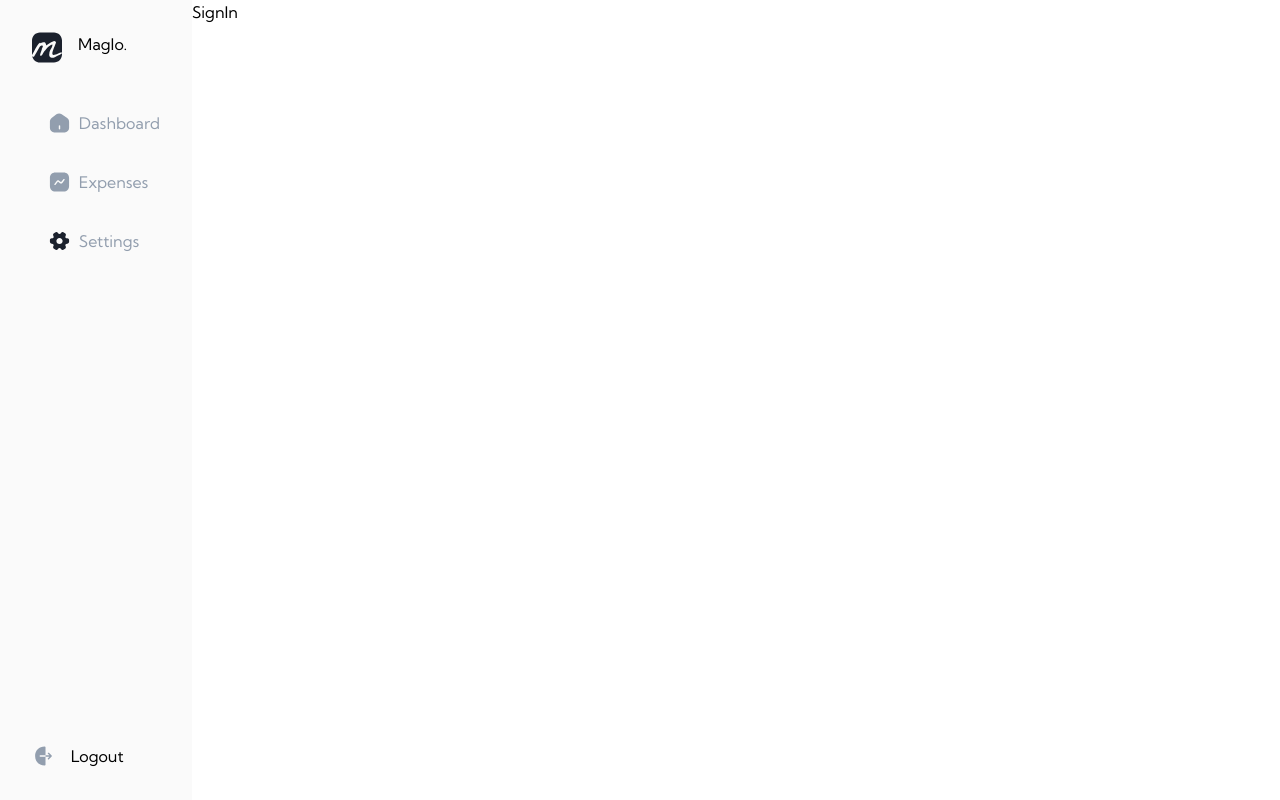
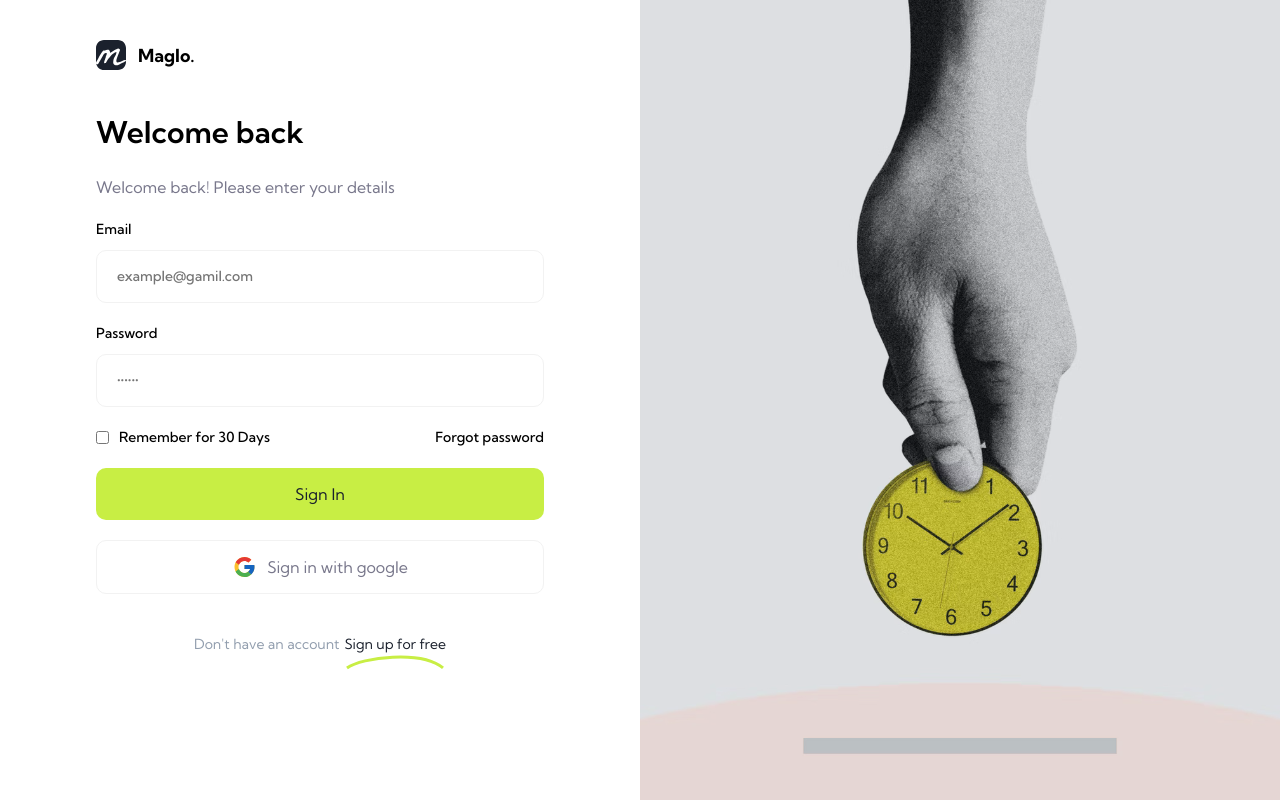
Before and after one commit to BreatheTempest/React-Expense-Tracker, a React (Create React App) app: page /signin in a window 1280 px wide. Built offline with nearby package versions, Linux system fonts and the light colour scheme; no server answers.

Commit message:
Add signin page

```diff
--- a/src/App.js
+++ b/src/App.js
@@ -1,18 +1,18 @@
-import AuthProvider from "./contexts/AuthContext";
-import { Routes, Route } from "react-router-dom";
+import AuthProvider from './contexts/AuthContext';
+import { Routes, Route } from 'react-router-dom';
 
-import SignIn from "./pages/SignIn";
-import SignUp from "./pages/SignUp";
-import Dashboard from "./pages/Dashboard";
-import Settings from "./pages/Settings";
-import Transactions from "./pages/Transactions";
-import Navigation from "./components/Navigation/Navigation";
+import SignIn from './pages/SignIn';
+import SignUp from './pages/SignUp';
+import Dashboard from './pages/Dashboard';
+import Settings from './pages/Settings';
+import Transactions from './pages/Transactions';
+import Navigation from './components/Navigation/Navigation';
 
 function App() {
 	return (
 		<div className="app-container">
 			<AuthProvider>
-        <Navigation />
+				{/* <Navigation /> */}
 				<Routes>
 					<Route path="/" element={<Dashboard />} />
 					<Route path="settings" element={<Settings />} />
--- a/src/components/Button.js
+++ b/src/components/Button.js
@@ -1,6 +1,10 @@
 export default function Button(props) {
 	return (
-		<button className={props.class} onClick={props.onClick}>
+		<button
+			className={props.class}
+			onClick={props.onClick}
+			disabled={props.disabled}
+		>
 			{props.icon && <img src={props.icon} alt="" />}
 			{props.value}
 		</button>
--- a/src/pages/SignIn/index.js
+++ b/src/pages/SignIn/index.js
@@ -1,5 +1,129 @@
-import React from 'react';
+import './style.css';
 
-export default function SignIn() {
-	return <div>SignIn</div>;
+import { useEffect, useState } from 'react';
+import { useAuth } from '../../contexts/AuthContext';
+import { useNavigate, Link } from 'react-router-dom';
+
+import Logo from '../../components/Logo';
+import Input from '../../components/Input';
+import Button from '../../components/Button';
+
+import img from '../../assets/images/signup.svg';
+import googleIcon from '../../assets/icons/Google.svg';
+import swoosh from '../../assets/swoosh.svg';
+
+export default function Signup() {
+	const { login } = useAuth();
+	const navigate = useNavigate();
+	const [loading, setLoading] = useState(false);
+	const [data, setData] = useState({
+		email: '',
+		password: '',
+	});
+	const [errors, setErrors] = useState({
+		email: '',
+		password: '',
+	});
+
+	const handleSubmit = (e) => {
+		e.preventDefault();
+		if (Object.keys(errors).length === 0) {
+			login(data.email, data.password)
+				.then(() => {
+					setLoading(true);
+					navigate('/', { replace: true });
+				})
+				.catch((err) => {
+					if (err.code === 'auth/user-not-found') {
+						setErrors({ email: 'User not found' });
+					} else if (err.code === 'auth/wrong-password') {
+						setErrors({ password: 'Wrong Password' });
+					} else {
+						setErrors({ name: 'Something went wrong' });
+					}
+				});
+		}
+		setLoading(false);
+	};
+
+	const handleChange = async (e) => {
+		e.preventDefault();
+		const { name, value } = e.target;
+		setData((prev) => ({
+			...prev,
+			[name]: value,
+		}));
+	};
+
+	//Check for errors and set Errors
+	useEffect(() => {
+		setErrors({});
+		if (data.password.length < 6 && data.password !== '') {
+			setErrors((prev) => ({
+				...prev,
+				password: 'Password is too short',
+			}));
+		}
+		if (!/.+@.+\..+/.test(data.email) && data.email !== '') {
+			setErrors((prev) => ({
+				...prev,
+				email: 'Email is incorrect',
+			}));
+		}
+	}, [data]);
+
+	return (
+		<div className="auth-page">
+			<div className="form-half">
+				<div className="form-container">
+					<Logo />
+					<form onSubmit={handleSubmit}>
+						<h2 className="title">Welcome back</h2>
+						<p className="sub-title">Welcome back! Please enter your details</p>
+						<Input
+							name="email"
+							label="Email"
+							placeholder="example@gamil.com"
+							handleInput={handleChange}
+							value={data.email}
+							error={errors.email}
+						/>
+						<Input
+							type="password"
+							name="password"
+							label="Password"
+							placeholder="••••••"
+							handleInput={handleChange}
+							value={data.password}
+							error={errors.password}
+							autoComplete="password"
+						/>
+						<div className="password-options">
+							<Input
+								type="checkbox"
+								name="remember"
+								label="Remember for 30 Days"
+							/>
+							<Button value="Forgot password" />
+						</div>
+						<Button class="btn btn-primary" value="Sign In" />
+						<Button
+							icon={googleIcon}
+							class="btn btn-secondary"
+							value="Sign in with google"
+							disabled={loading}
+						/>
+					</form>
+					<p className="redirect">
+						Don't have an account
+						<Link to="/signup">
+							Sign up for free
+							<img src={swoosh} alt="" />
+						</Link>
+					</p>
+				</div>
+			</div>
+			<img className="img-half" src={img} alt="" />
+		</div>
+	);
 }
--- a/src/pages/SignIn/style.css
+++ b/src/pages/SignIn/style.css
@@ -0,0 +1,19 @@
+.password-options {
+	display: flex;
+	justify-content: space-between;
+}
+
+.password-options .input-element {
+	flex-direction: row-reverse;
+	align-items: center;
+	gap: 10px;
+}
+
+.password-options .input-element label {
+	margin: 0;
+}
+
+.password-options button {
+	font-size: var(--font-size-400);
+	font-weight: var(--font-weight-medium);
+}
--- a/src/pages/SignUp/index.js
+++ b/src/pages/SignUp/index.js
@@ -10,9 +10,12 @@ import Button from '../../components/Button';
 
 import img from '../../assets/images/signup.svg';
 import googleIcon from '../../assets/icons/Google.svg';
+import swoosh from '../../assets/swoosh.svg';
 
 export default function Signup() {
 	const { signup, setDisplayName } = useAuth();
+	const navigate = useNavigate();
+	const [loading, setLoading] = useState(false);
 	const [data, setData] = useState({
 		name: '',
 		email: '',
@@ -26,12 +29,16 @@ export default function Signup() {
 
 	const handleSubmit = (e) => {
 		e.preventDefault();
-		console.log(errors);
 		if (Object.keys(errors).length === 0) {
 			signup(data.email, data.password)
-				.then((newUser) => setDisplayName(newUser, data.name))
-				.catch((err) => console.log(err));
+				.then((newUser) => {
+					setLoading(true);
+					setDisplayName(newUser.user, data.name);
+					navigate('/', { replace: true });
+				})
+				.catch(() => setErrors({ name: 'Failed to create an account' }));
 		}
+		setLoading(false);
 	};
 
 	const handleChange = async (e) => {
@@ -43,7 +50,7 @@ export default function Signup() {
 		}));
 	};
 
-	//Check for errors
+	//Check for errors and set Errors
 	useEffect(() => {
 		setErrors({});
 		if (data.password.length < 6 && data.password !== '') {
@@ -58,7 +65,7 @@ export default function Signup() {
 				email: 'Email is incorrect',
 			}));
 		}
-		if (!/[^0-9]*/gi.test(data.name) && data.name !== '') {
+		if (!/^[a-zA-Z\s]+$/g.test(data.name) && data.name !== '') {
 			setErrors((prev) => ({
 				...prev,
 				name: 'Name can contain only letters',
@@ -105,10 +112,15 @@ export default function Signup() {
 							icon={googleIcon}
 							class="btn btn-secondary"
 							value="Sign up with google"
+							disabled={loading}
 						/>
 					</form>
 					<p className="redirect">
-						Already have an account? <Link to="/signin">Sign in</Link>
+						<p>Already have an account?</p>
+						<Link to="/signin">
+							Sing in
+							<img src={swoosh} alt="" />
+						</Link>
 					</p>
 				</div>
 			</div>
--- a/src/pages/SignUp/style.css
+++ b/src/pages/SignUp/style.css
@@ -2,6 +2,7 @@
 	height: 100vh;
 	display: flex;
 	position: relative;
+	width: 100%;
 }
 
 .form-half {
@@ -63,6 +64,7 @@
 
 .label p {
 	margin-left: auto;
+	color: red;
 }
 
 .input-element label {
@@ -112,11 +114,15 @@
 }
 
 .redirect {
-	text-align: center;
+	display: flex;
+	justify-content: center;
+	gap: 5px;
 	color: var(--font-clr-secondary-200);
 	font-size: var(--font-size-400);
 }
 
 .redirect a {
 	color: var(--font-clr-primary);
+	display: grid;
+	place-items: center;
 }
```
Also changed, not shown: src/assets/swoosh.svg (added). Lines whose indentation alone changed are shown as unchanged.
